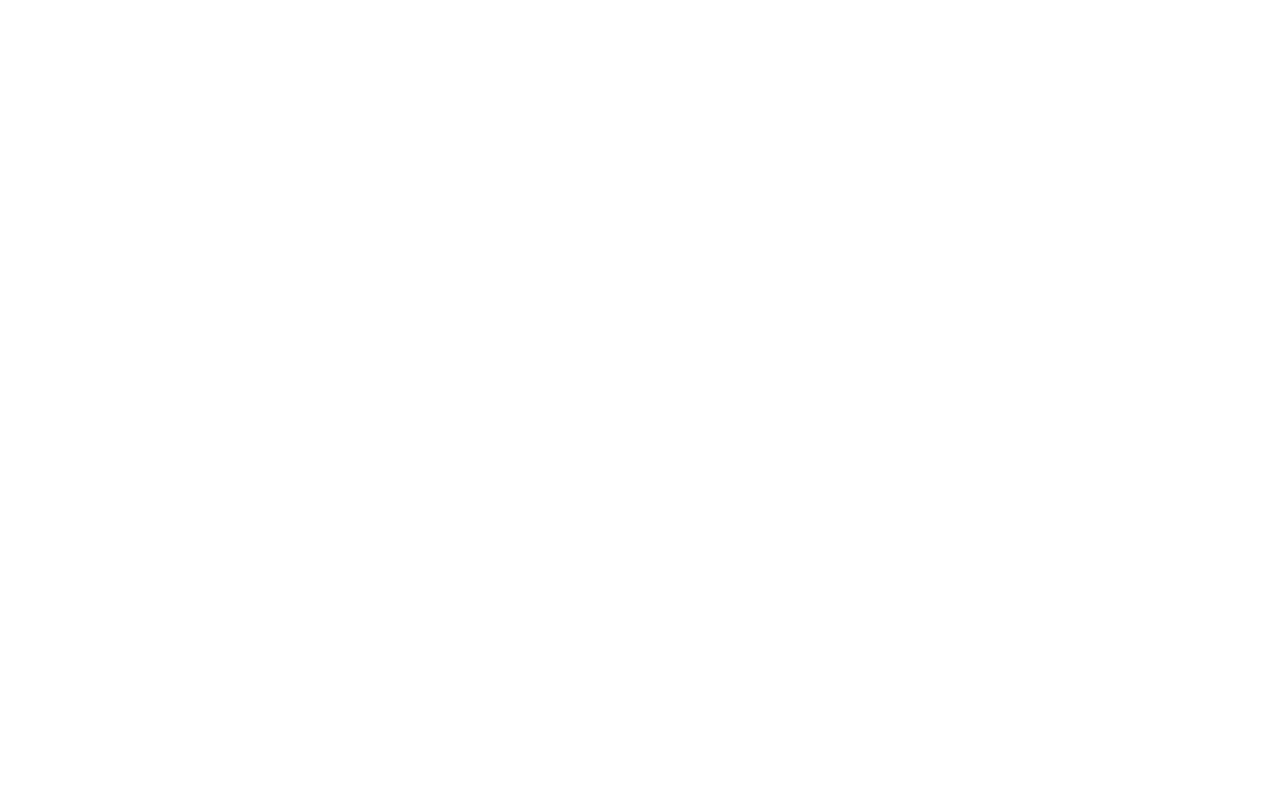
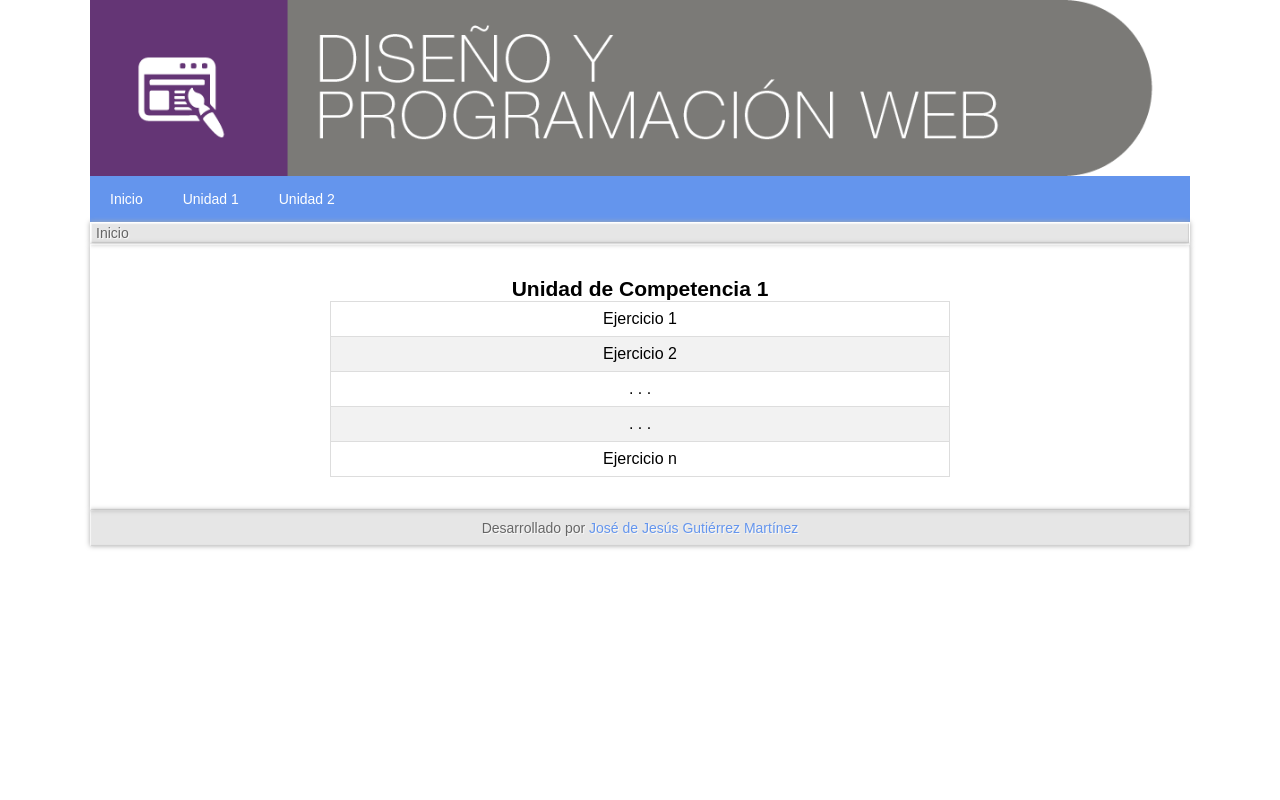
Before and after one commit to jjesusgm/p12-progweb, a PHP site: page /pw1/uc1/index.html in a window 1280 px wide. Before the commit the page is empty. Run offline with PHP 8.4, Linux system fonts and the light colour scheme.

Commit message:
Actualizacion de paginas iniciales
Se actualizaron las páginas iniciales del sitio y de las Unidad 1 y 2.
Se agrego un archivo de hojas de estilo.
Se agregaron dos posibles imágenes como cartel para la portada.

```diff
--- a/pw1/css/estilos.css
+++ b/pw1/css/estilos.css
@@ -1,2 +1,126 @@
 @charset "utf-8";
 /* CSS Document */
+
+* {
+	margin:0;
+	padding:0;
+}
+
+body {
+	background:#FFFFFF;
+	font-family:Arial, Helvetica, sans-serif;
+	font-size:14px;
+}
+
+header .banner {
+	 width:100%;
+}
+
+header, .main, footer {
+	width:90%;
+	max-width:1100px;
+	margin:0px auto;
+}
+
+header nav {
+	overflow:hidden;
+	background-color:CornflowerBlue;
+}
+
+header nav ul {
+	list-style:none;
+}
+
+header nav ul li {
+	float:left;
+}
+
+header nav ul li a {
+	padding:15px 20px;
+	display:block;
+	color:#FFF;
+	text-decoration:none;
+}
+
+header nav ul li a:hover {
+	background:Blue;
+}
+
+header .path {
+	background:#E6E6E6;
+	color:#666;
+	clear:both;
+	padding:2px 5px;
+	text-align:Left;
+	border: 1px solid White;
+	box-shadow: inset 1px 1px 1px rgba(255,255,255,.7), inset -1px -1px 1px rgba(0,0,0,.1), 0px 0px 5px 0px #aaaaaa;
+	text-shadow: 1px 1px 1px rgba(255,255,255,.9);  /* Sombra del texto */
+}
+
+.main .contenido {
+	width:94%;
+	margin-right:0%;
+	float:left;
+	padding:3%;
+	box-shadow: inset 1px 1px 1px rgba(255,255,255,.7), inset -1px -1px 1px rgba(0,0,0,.1), 0px 0px 5px 0px #aaaaaa;
+}
+
+.main .contenido lista {
+	background:#fff;
+	text-align:center;
+}
+
+.main .contenido lista table {
+	border-collapse: collapse;
+	width: 60%;
+	margin-left: auto;
+	margin-right: auto;
+}
+
+.main .contenido lista td,th {
+	border: 1px solid #ddd;
+	padding: 8px;
+	text-align:center;
+}
+
+.main .contenido lista tr:nth-child(even) {
+	background-color: #f2f2f2;
+}
+
+.main .contenido lista tr:hover {
+	background-color: #ddd;
+}
+
+.main .contenido cartel {
+	background:#fff;
+	text-align:center;
+}
+
+.main .contenido img {
+	width:60%;
+}
+
+.center {
+  display: block;
+  margin-left: auto;
+  margin-right: auto;
+}
+
+footer {
+	background:#E6E6E6;
+	color:#666;
+	clear:both;
+	padding:10px 0px;
+	text-align:center;
+	box-shadow: inset 1px 1px 1px rgba(255,255,255,.7), inset -1px -1px 1px rgba(0,0,0,.1), 0px 0px 5px 0px #aaaaaa;
+	text-shadow: 1px 1px 1px rgba(255,255,255,.9);  /* Sombra del texto */
+}
+
+footer a {
+	color:CornflowerBlue;
+	text-decoration: none;
+}
+
+footer a:hover {
+	color:Blue;
+}
--- a/pw1/uc1/index.html
+++ b/pw1/uc1/index.html
@@ -1,11 +1,43 @@
 <html lang="es-MX">
-    <head>
-        <meta http-equiv="Content-Type" content="text/html; charset=utf-8" />
-        <title>Documento sin título</title>
-        <link href="css/estilos.css" rel="stylesheet" type="text/css" />
-    </head>
+<head>
+    <meta http-equiv="Content-Type" content="text/html; charset=utf-8" />
+    <title>Programación Web I | Unidad de Competencia 1</title>
+    <link href="../css/estilos.css" rel="stylesheet" type="text/css" />
+</head>
 
-    <body>
+<body>
 
-    </body>
+<header>
+    <img src="../imagenes/portada.png" alt="Portada" class="banner">
+    <nav>
+        <ul>
+            <li><a href="../index.html">Inicio</a></li>
+            <li><a href="index.html">Unidad 1</a></li>
+            <li><a href="../uc2/index.html">Unidad 2</a></li>
+        </ul>
+    </nav>
+    <p class="path">Inicio</p>
+</header>
+
+<section class="main">
+	<section class="contenido">
+    	<lista>
+    		<h2>Unidad de Competencia 1</h2>
+            <table>
+            	<tr><td>Ejercicio 1</td></tr>
+            	<tr><td>Ejercicio 2</td></tr>
+            	<tr><td>. . .</td></tr>
+            	<tr><td>. . .</td></tr>
+            	<tr><td>Ejercicio n</td></tr>
+            </table>
+    	<lista>
+    </section>
+
+</section>
+
+<footer>
+	<p class="copyright">Desarrollado por <a href="mailto:jose.gutierrez2328@academicos.udg.mx">José de Jesús Gutiérrez Martínez</a></p>
+</footer>
+
+</body>
 </html>
```
Also changed, not shown: pw1/index.html (+27 -1 lines), pw1/uc2/index.html (+39 -7 lines), pw1/imagenes/portada.jpg (added), pw1/imagenes/portada.png (added).
